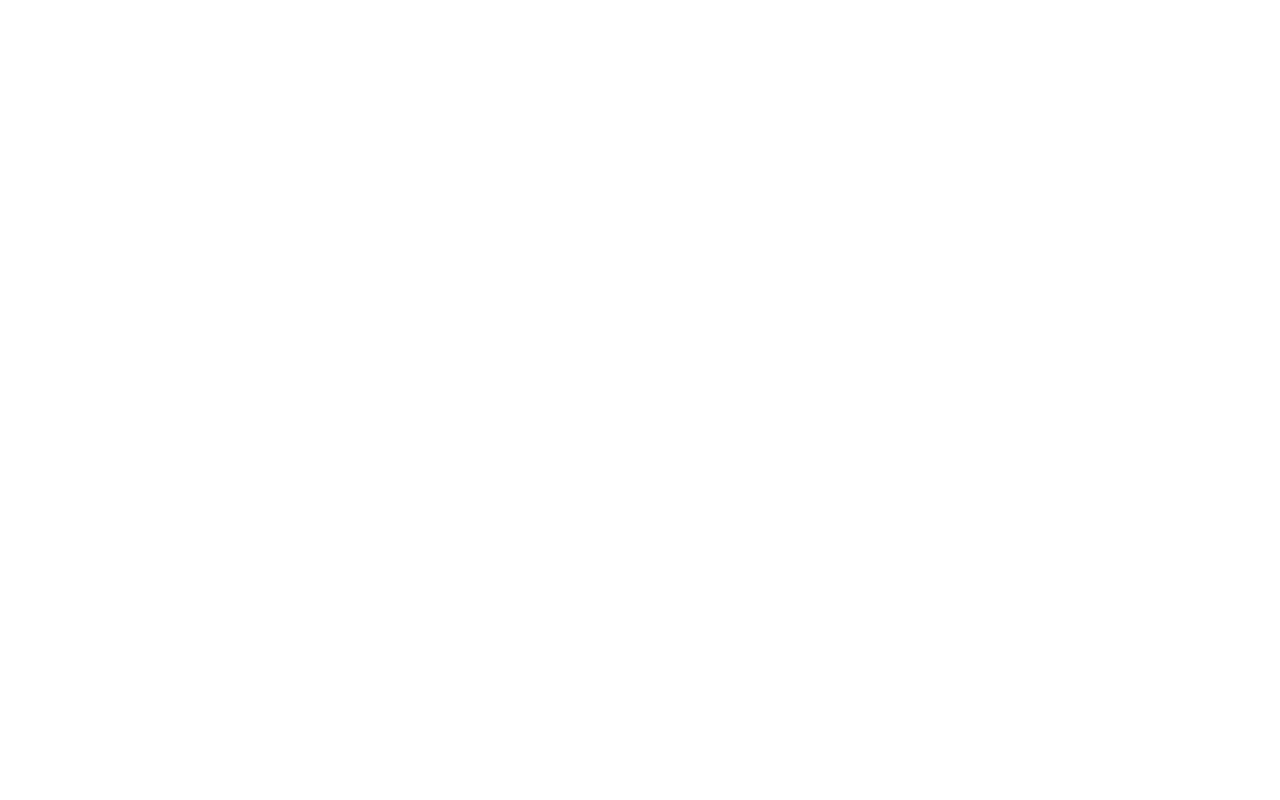
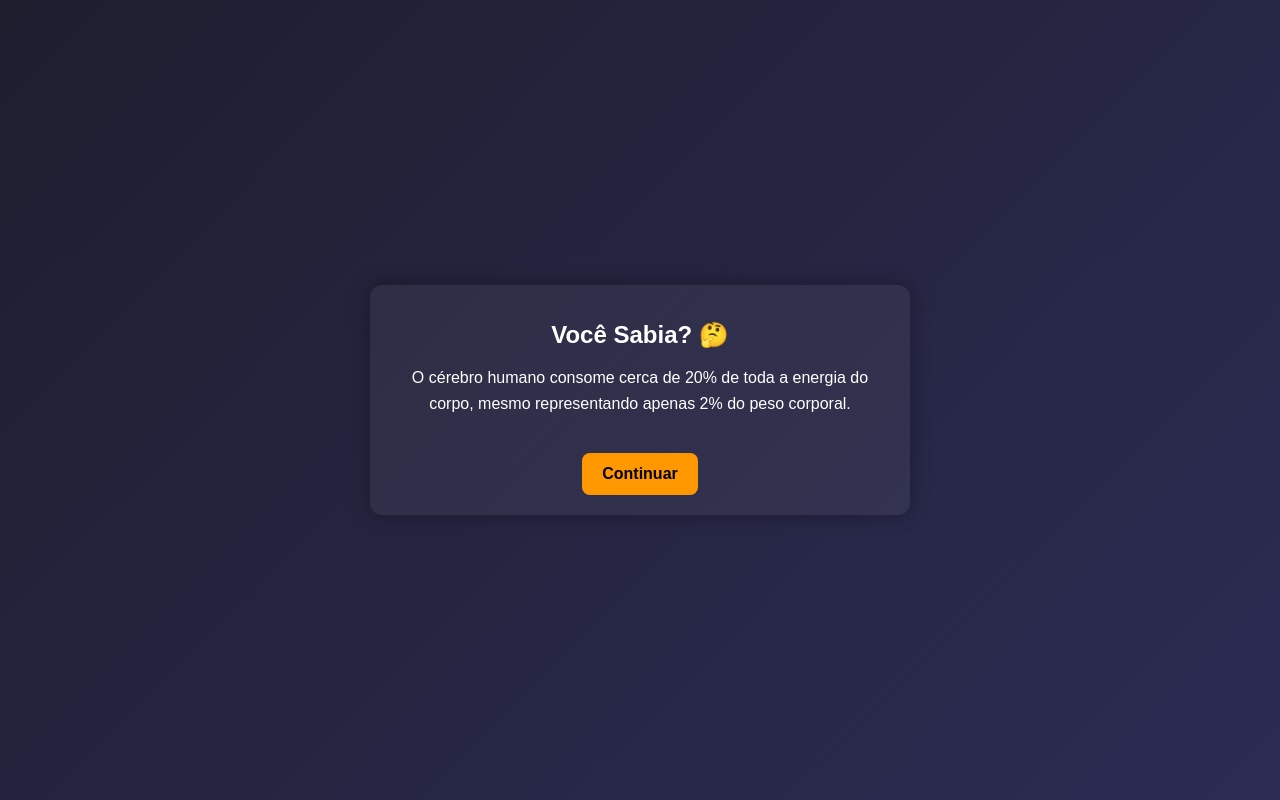
Before and after one commit to monetizayoutube/monetizayoutube.github.io, a plain HTML site: page index.html in a window 1280 px wide. Drawn offline with Linux system fonts and the light colour scheme.

Commit message:
Revamp index.html with new structure and styles
Added meta tags, styles, and content for a curiosity page.

```diff
--- a/index.html
+++ b/index.html
@@ -1,10 +1,71 @@
-<html>
-  <head>
-    <meta name="monetag" content="34b061565c153f2077d62b7e101987c2">
-    <title> site </title>
-  </head>
-  <body>
+<!DOCTYPE html>
+<html lang="pt-BR">
+<head>
+  <meta charset="UTF-8">
+  <meta name="viewport" content="width=device-width, initial-scale=1.0">
+  <meta name="monetag" content="34b061565c153f2077d62b7e101987c2">
+  <meta name="description" content="Descubra uma curiosidade interessante enquanto você aguarda.">
+  <title>Curiosidade do Dia</title>
 
+  <style>
+    body {
+      margin: 0;
+      font-family: Arial, sans-serif;
+      background: linear-gradient(135deg, #1e1e2f, #2c2c54);
+      color: #ffffff;
+      display: flex;
+      justify-content: center;
+      align-items: center;
+      height: 100vh;
+      text-align: center;
+    }
 
-  </body>
+    .container {
+      max-width: 500px;
+      padding: 20px;
+      background: rgba(255,255,255,0.05);
+      border-radius: 12px;
+      box-shadow: 0 0 20px rgba(0,0,0,0.3);
+    }
+
+    h1 {
+      font-size: 24px;
+      margin-bottom: 15px;
+    }
+
+    p {
+      font-size: 16px;
+      line-height: 1.6;
+    }
+
+    .btn {
+      display: inline-block;
+      margin-top: 20px;
+      padding: 12px 20px;
+      background: #ff9800;
+      color: #000;
+      text-decoration: none;
+      border-radius: 8px;
+      font-weight: bold;
+      transition: 0.3s;
+    }
+
+    .btn:hover {
+      background: #ffc107;
+    }
+  </style>
+</head>
+<body>
+
+  <div class="container">
+    <h1>Você Sabia? 🤔</h1>
+    <p>
+      O cérebro humano consome cerca de 20% de toda a energia do corpo,
+      mesmo representando apenas 2% do peso corporal.
+    </p>
+
+    <a href="#" class="btn">Continuar</a>
+  </div>
+
+</body>
 </html>
```
